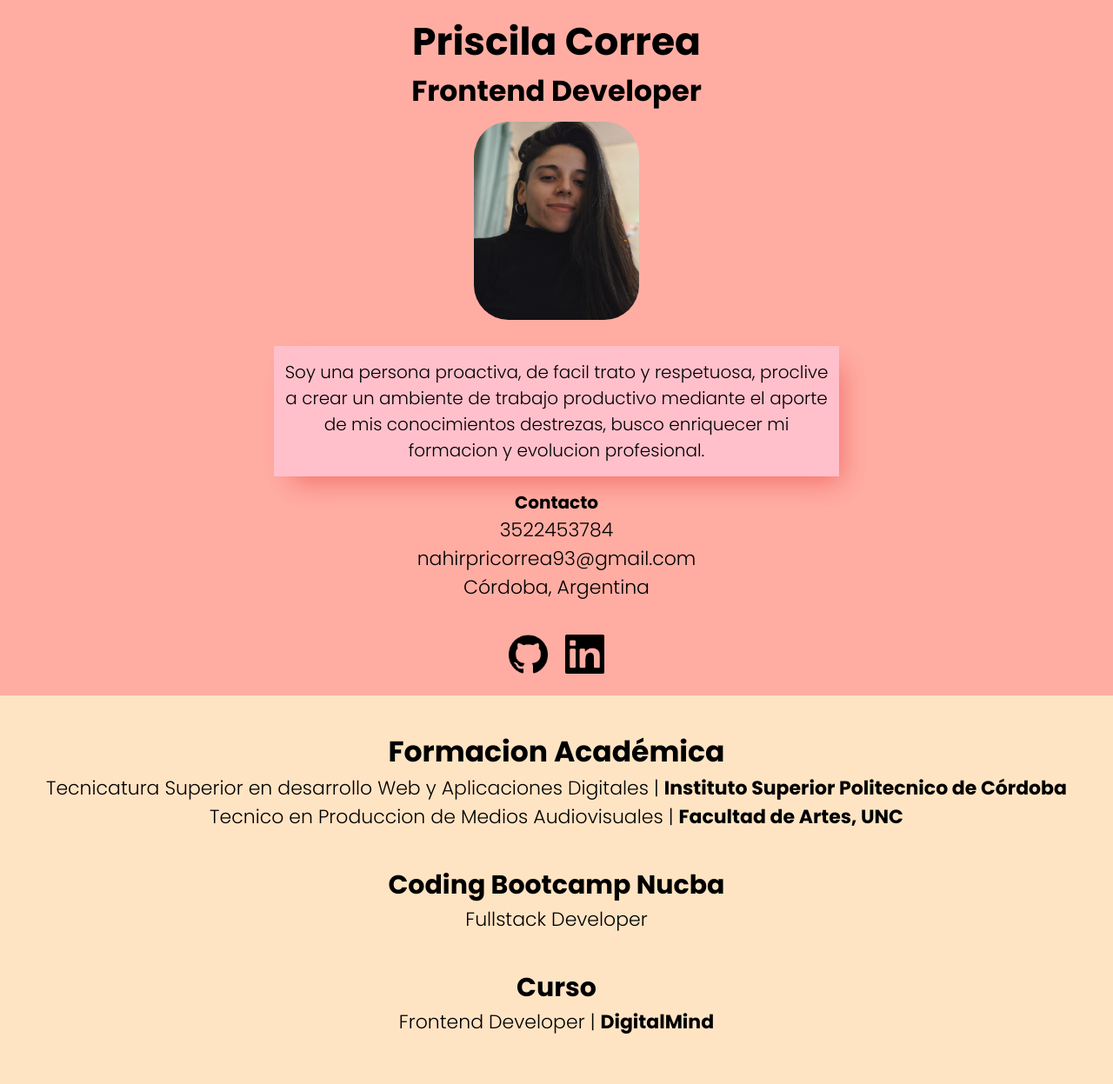
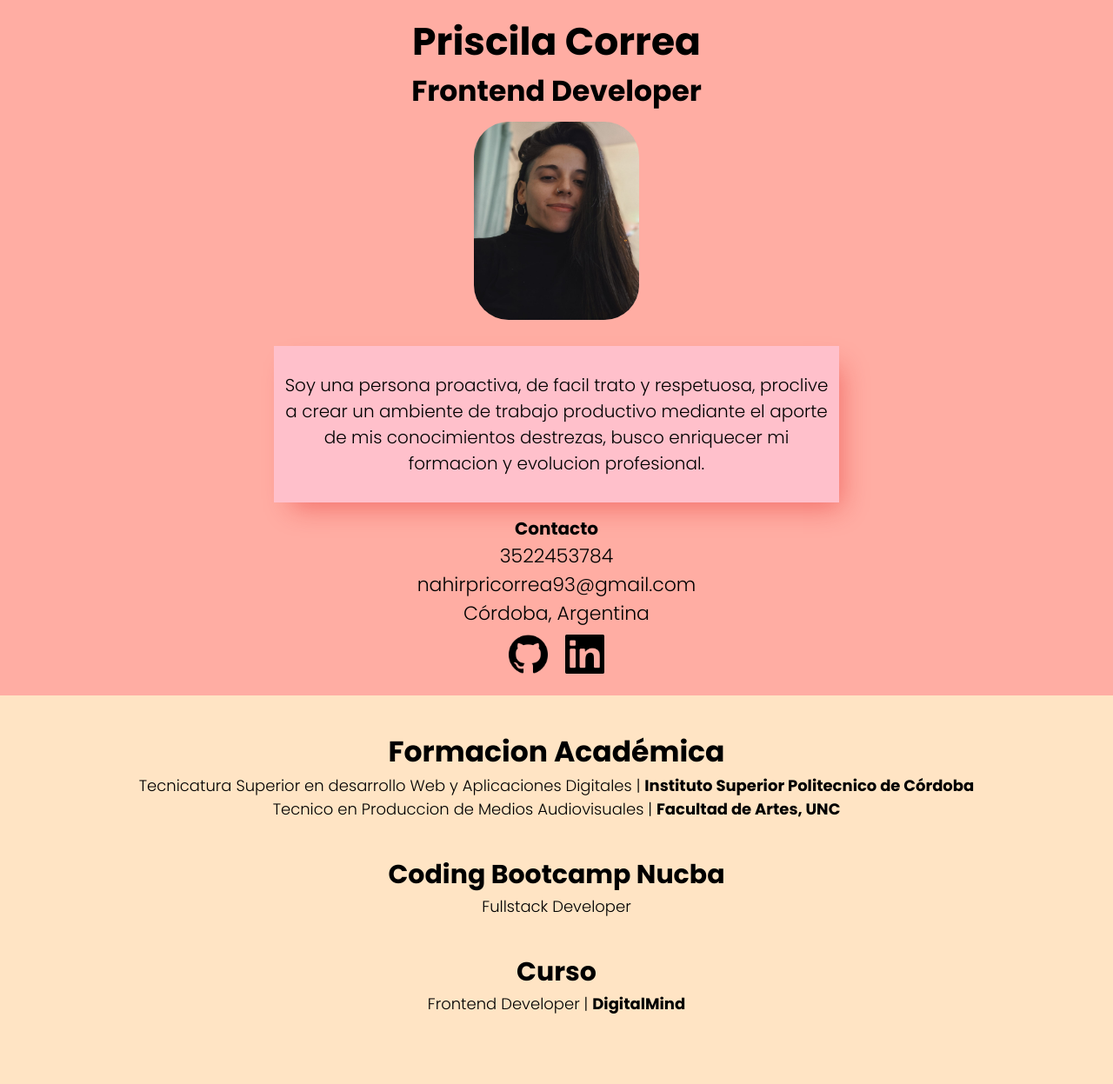
Before and after one commit to pri1593/cv-front, a plain HTML site: page index.html in a window 1280 px wide. Shown: the top 1247 px of the page at 87% size. Drawn offline with Linux system fonts and the light colour scheme.

Commit message:
cv-front1

```diff
--- a/style.css
+++ b/style.css
@@ -7,7 +7,7 @@
 .container{
     background-color: rgb(255, 173, 163);
     height: 500px;
-    min-width: 420px;
+    min-width: 460px;
     display: flex;
     justify-content: center;
     align-items: flex-start;
@@ -37,9 +37,9 @@
     text-align: center;
     flex-direction: column;
     width: 400px;
-    height: 150px;
+    height: 180px;
     padding: 10px;
-    font-size: 16px;
+    font-size: 18px;
     margin: 15px;
     box-shadow: 11px 15px 29px -9px rgba(224,20,20,0.4);
 -webkit-box-shadow: 11px 15px 29px -9px rgba(224,20,20,0.4);
@@ -78,7 +78,7 @@ h3{
 }
 .resto-info{
     height: 450px;
-    min-width: 420px;
+    min-width: 460px;
     display: flex;
     justify-content: center;
     align-items: flex-start;
@@ -95,7 +95,7 @@ h3{
 }
 .form1{
     list-style: none;
-
+    font-size: 18px;
     display: flex;
     flex-direction: column;
     text-align: center;
@@ -106,6 +106,7 @@ h3{
 }
 .form2{
     list-style: none;
+    font-size: 18px;
 
 }
 .curso{
@@ -114,6 +115,7 @@ h3{
 }
 .form3{
     list-style: none;
+    font-size: 18px;
 }
 /* .skills{
     background-color: rgb(244, 157, 126);
@@ -136,7 +138,7 @@ h1
 .skl{
     background-color:grey;
     height: 450px;
-    min-width: 420px;
+    min-width: 460px;
     display: flex;
     justify-content: center;
     align-items: flex-start;
@@ -162,7 +164,7 @@ h1
     display: none;
 }
 
-@media screen and (min-width:768px) {
+@media screen and (min-width:992px) {
     .container{
         width:100%;
         height: 800px;
```
